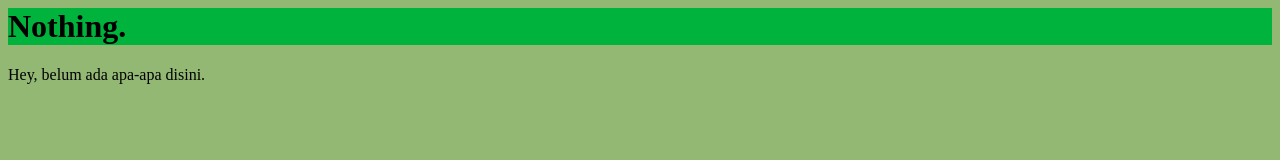
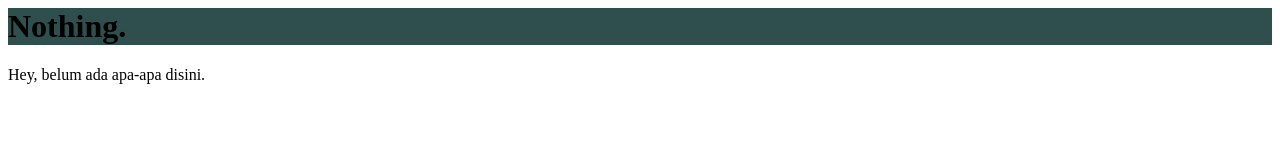
Before and after one commit to fatashr/fatashr.github.io, a plain HTML site: page index.html in a window 1280 px wide. Drawn offline with Linux system fonts and the light colour scheme.

Commit message:
Update index.html

```diff
--- a/index.html
+++ b/index.html
@@ -3,8 +3,8 @@
     <title>mau cari apa?</title>
 
   <style>
-  body {background-color: #93B874;}
-    h1 {background-color: #00b33c;}
+  body {background-color: #FFFFFF;}
+    h1 {background-color: #2F4F4F;}
      p {background-color: #FFFFFF);}
   </style>
 
```
